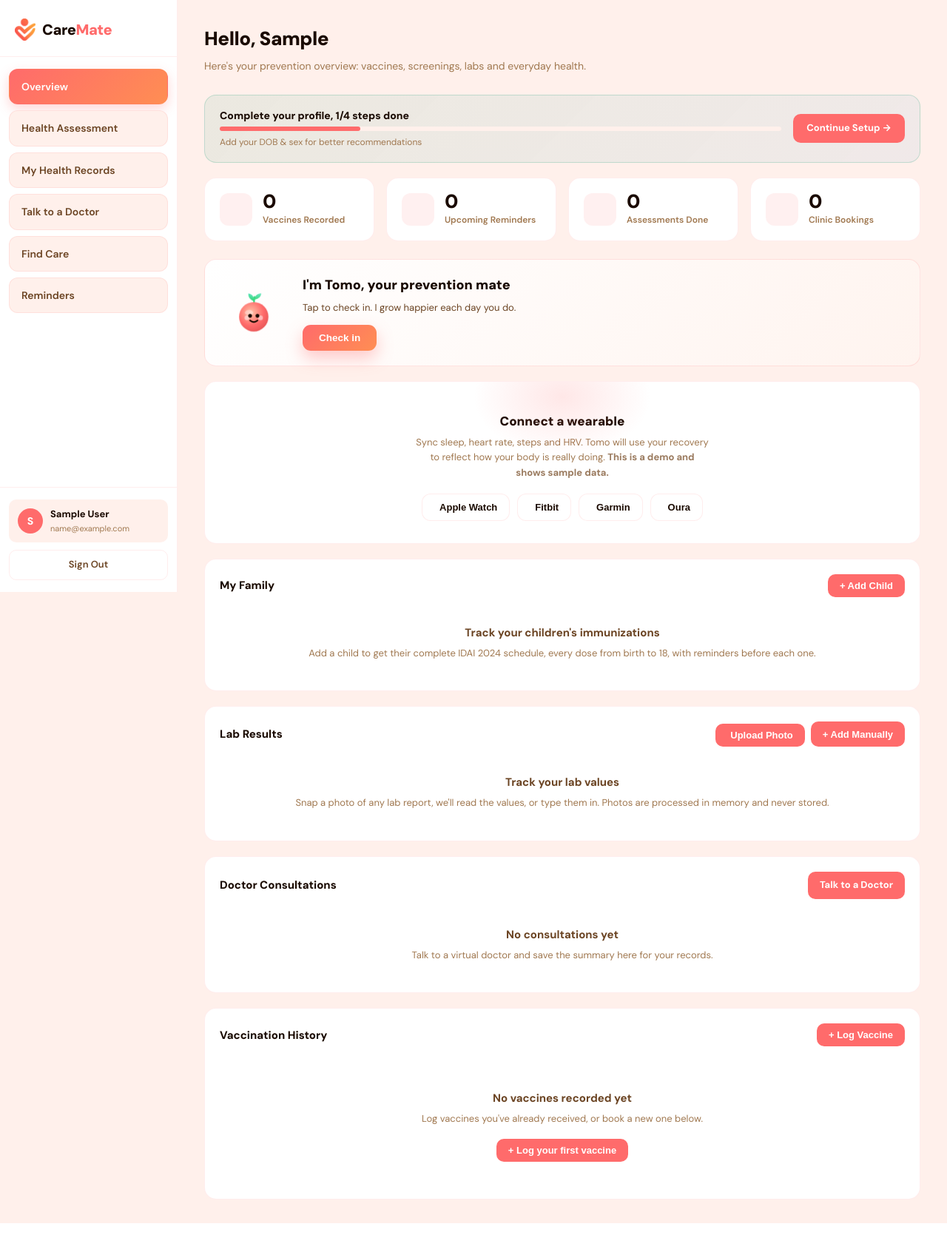
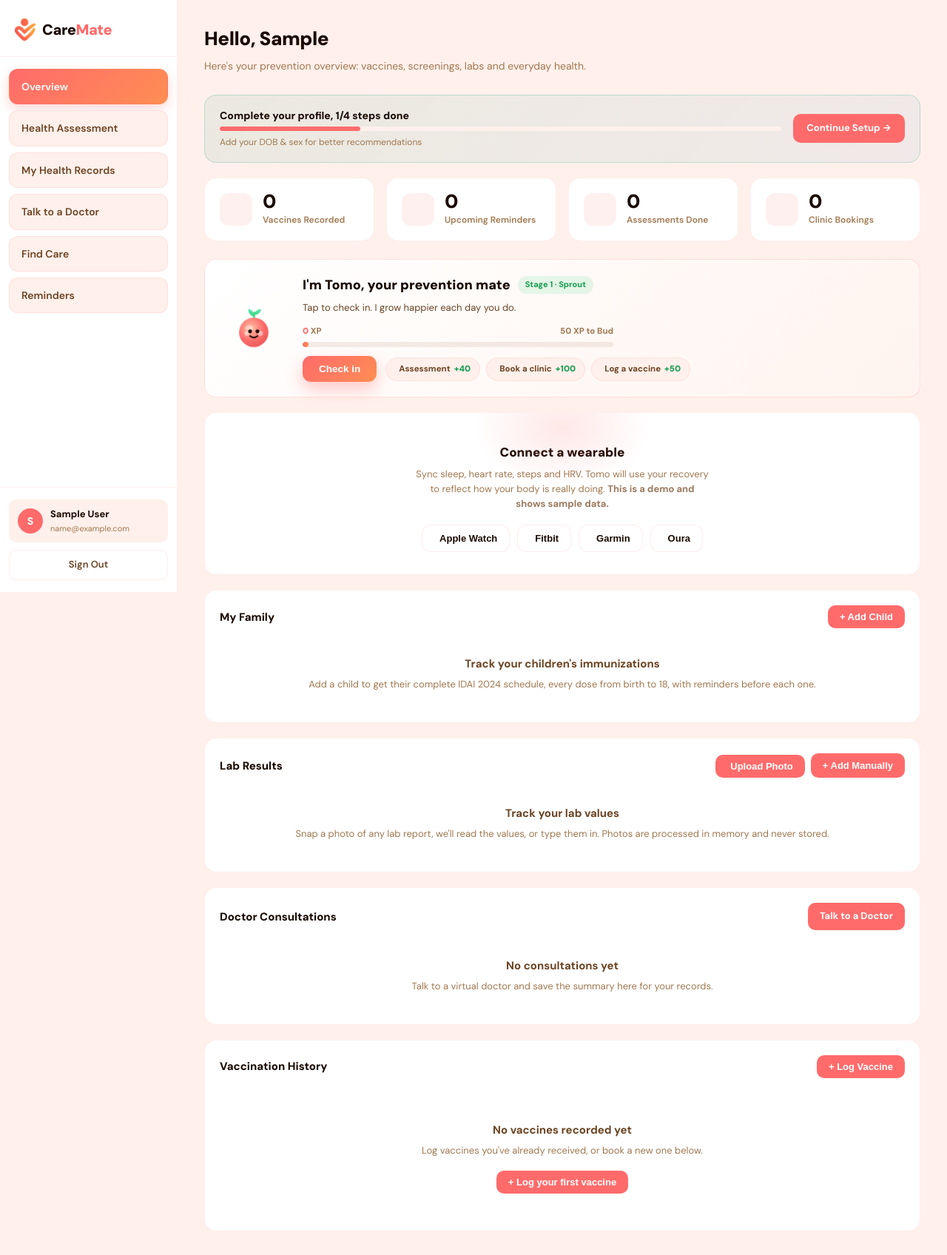
Before and after one commit to poilvetcarl-svg/CareMate, a Flask app: page /dashboard in a window 1280 px wide. Shown: the whole page at 74% size. Before the commit the page ends 1653 px from the top, so only its background shows below. Run offline with Flask 3, Linux system fonts and the light colour scheme; the visitor is signed in with stand-in values (Sample User, id 1); data that the repository does not hold is empty; some libraries are stand-ins or nearby versions.

Commit message:
Tomo growth engine: XP from real prevention actions + 4 evolution stages
- _pet_progress computes XP from live counts (checkins, assessments, labs, vaccines, consultations, bookings) + streak bonus; cheat-resistant, retroactive, no migration
- Stages: Sprout (0) > Bud (50) > Bloom (180) > Mythic (400); SVG stage layers (bud, flower, golden aura + sparkles)
- Dashboard: stage badge, XP progress bar, quest chips with XP values
- /api/checkin returns pet progress + evolved flag; live XP update + evolution celebration animation
- log_event for booking, vaccine_logged, lab_added (feeds /admin/metrics funnel)

Co-Authored-By: Claude Fable 5 <noreply@anthropic.com>

```diff
--- a/app.py
+++ b/app.py
@@ -1221,6 +1221,7 @@ def dashboard():
     checkin_streak = _checkin_streak(current_user.id)
     wearable_device = WearableDevice.query.filter_by(user_id=current_user.id).first()
     wearable = _simulated_wearable(current_user.id, today) if wearable_device else None
+    pet = _pet_progress(current_user.id)
     # Heal rows saved before a test existed in the reference table: re-match + re-flag
     _healed = False
     for lab in lab_results:
@@ -1249,7 +1250,8 @@ def dashboard():
         checkin_streak=checkin_streak,
         lab_reference=LAB_REFERENCE,
         wearable_device=wearable_device,
-        wearable=wearable
+        wearable=wearable,
+        pet=pet
     )
 
 
@@ -1381,6 +1383,7 @@ def add_lab_result():
         value=value, unit=request.form.get("unit") or (ref["unit"] if ref else ""),
         flag=flag_lab_value(key, value), date_taken=taken, source="manual"))
     db.session.commit()
+    log_event("lab_added", current_user.id, meta=test_name)
     flash("Lab result saved.", "success")
     return redirect(url_for("dashboard"))
 
@@ -1716,6 +1719,7 @@ def log_vaccine():
     )
     db.session.add(rec)
     db.session.commit()
+    log_event("vaccine_logged", current_user.id, meta=vaccine_name)
 
     if set_reminder and next_dose_date:
         from reminders import schedule_vaccine_reminders
@@ -1809,6 +1813,66 @@ def _checkin_streak(user_id):
     return streak
 
 
+# ── TOMO GROWTH ENGINE ────────────────────────────────────────────────────────
+# XP per prevention action. Verified real-world actions (booking a clinic,
+# logging a vaccine) are worth the most, daily habits keep him alive.
+PET_XP = {
+    "checkin": 10,       # daily body & mind check-in
+    "assessment": 40,    # completed health assessment
+    "lab": 30,           # lab result added
+    "vaccine": 50,       # vaccine logged
+    "consultation": 40,  # AI doctor consultation
+    "booking": 100,      # clinic booking (verified real-world action)
+    "streak_day": 5,     # bonus per day of current check-in streak
+}
+
+PET_STAGES = [
+    {"stage": 1, "name": "Sprout", "at": 0},
+    {"stage": 2, "name": "Bud", "at": 50},
+    {"stage": 3, "name": "Bloom", "at": 180},
+    {"stage": 4, "name": "Mythic", "at": 400},
+]
+
+
+def _pet_progress(user_id):
+    """Compute Tomo's XP and evolution stage from the user's real prevention
+    actions. Derived from live table counts, so it is cheat-resistant, needs no
+    migration, and retroactively rewards everything a user has already done."""
+    counts = {
+        "checkin": DailyCheckin.query.filter_by(user_id=user_id).count(),
+        "assessment": Assessment.query.filter_by(user_id=user_id).count(),
+        "lab": LabResult.query.filter_by(user_id=user_id).count(),
+        "vaccine": VaccinationRecord.query.filter_by(user_id=user_id).count(),
+        "consultation": ConsultationSummary.query.filter_by(user_id=user_id).count(),
+        "booking": Booking.query.filter_by(user_id=user_id).count(),
+    }
+    streak = _checkin_streak(user_id)
+    xp = sum(counts[k] * PET_XP[k] for k in counts) + streak * PET_XP["streak_day"]
+
+    current = PET_STAGES[0]
+    for s in PET_STAGES:
+        if xp >= s["at"]:
+            current = s
+    nxt = next((s for s in PET_STAGES if s["at"] > xp), None)
+    if nxt:
+        span = nxt["at"] - current["at"]
+        pct = int((xp - current["at"]) / span * 100) if span else 100
+    else:
+        pct = 100
+    return {
+        "xp": xp,
+        "stage": current["stage"],
+        "stage_name": current["name"],
+        "next_name": nxt["name"] if nxt else None,
+        "next_at": nxt["at"] if nxt else None,
+        "to_next": (nxt["at"] - xp) if nxt else 0,
+        "pct": max(2, min(100, pct)),
+        "counts": counts,
+        "streak": streak,
+        "xp_values": PET_XP,
+    }
+
+
 def log_event(name, user_id=None, meta=None):
     """Record a product-analytics event. Best-effort, never breaks the request."""
     try:
@@ -1830,6 +1894,7 @@ def daily_checkin():
     except (TypeError, ValueError):
         return jsonify({"error": "invalid"}), 400
     today = date.today()
+    stage_before = _pet_progress(current_user.id)["stage"]
     row = DailyCheckin.query.filter_by(user_id=current_user.id, day=today).first()
     if not row:
         row = DailyCheckin(user_id=current_user.id, day=today)
@@ -1839,7 +1904,9 @@ def daily_checkin():
     row.note = (data.get("note") or "")[:280]
     db.session.commit()
     log_event("checkin", current_user.id)
-    return jsonify({"ok": True, "streak": _checkin_streak(current_user.id)})
+    pet = _pet_progress(current_user.id)
+    return jsonify({"ok": True, "streak": pet["streak"], "pet": pet,
+                    "evolved": pet["stage"] > stage_before})
 
 
 def _summarize_consultation(transcript, doctor_name=""):
@@ -2093,6 +2160,7 @@ def book_clinic():
     )
     db.session.add(booking)
     db.session.commit()
+    log_event("booking", current_user.id, meta=vaccine_name or clinic.name)
 
     # Schedule reminders for the booking date
     from reminders import schedule_vaccine_reminders
--- a/static/css/dashboard.css
+++ b/static/css/dashboard.css
@@ -973,6 +973,30 @@
 .mate-headline { display: flex; align-items: center; gap: 10px; }
 .mate-title { font-size: 18px; font-weight: 900; color: var(--text-primary); }
 .mate-tagline { font-size: 12px; font-weight: 700; color: var(--text-muted); }
+.mate-stage { font-size: 11px; font-weight: 800; color: #1b9e54; background: rgba(46,213,115,0.12); padding: 3px 10px; border-radius: 20px; }
+
+/* XP + growth */
+.mate-xp { margin: 2px 0 12px; max-width: 420px; }
+.mate-xp-top { display: flex; justify-content: space-between; font-size: 11.5px; font-weight: 700; color: var(--text-muted); margin-bottom: 5px; }
+.mate-xp-top b { color: var(--coral); font-weight: 900; }
+.mate-xp-track { height: 7px; border-radius: 8px; background: rgba(160,120,90,0.13); overflow: hidden; }
+.mate-xp-track i { display: block; height: 100%; border-radius: 8px; background: linear-gradient(90deg, var(--coral), #FF8E53); transition: width .8s cubic-bezier(.2,.8,.2,1); }
+.mate-actions-row { display: flex; align-items: center; gap: 12px; flex-wrap: wrap; }
+.mate-quests { display: flex; gap: 8px; flex-wrap: wrap; }
+.mate-quest { display: inline-flex; align-items: center; gap: 5px; font-size: 11.5px; font-weight: 700; color: var(--text-secondary); background: var(--bg-secondary); border: 1px solid var(--border); border-radius: 20px; padding: 6px 12px; text-decoration: none; transition: border-color .15s, transform .15s; }
+.mate-quest b { color: #1b9e54; font-weight: 900; }
+.mate-quest i { color: var(--coral); font-size: 14px; }
+.mate-quest:hover { border-color: var(--coral); transform: translateY(-1px); }
+
+/* evolution burst */
+.mate-svg.evolve { animation: mateEvolve 1.5s ease; }
+@keyframes mateEvolve {
+  0% { transform: scale(1); filter: none; }
+  25% { transform: scale(1.18) rotate(-4deg); filter: drop-shadow(0 0 14px rgba(255,217,61,0.9)); }
+  50% { transform: scale(0.96) rotate(3deg); filter: drop-shadow(0 0 20px rgba(255,217,61,0.7)); }
+  75% { transform: scale(1.1); filter: drop-shadow(0 0 12px rgba(255,217,61,0.5)); }
+  100% { transform: scale(1); filter: none; }
+}
 .mate-streak { position: absolute; top: 16px; right: 18px; font-size: 11px; font-weight: 800; color: var(--coral); background: rgba(255,107,107,0.1); padding: 4px 11px; border-radius: 20px; }
 .mate-state { font-size: 13px; color: var(--text-secondary); line-height: 1.5; margin: 6px 0 14px; }
 .mate-btn { background: linear-gradient(135deg,var(--coral),#FF8E53); color:#fff; border:none; border-radius:11px; padding:10px 22px; font-size:13.5px; font-weight:800; cursor:pointer; box-shadow:0 10px 22px rgba(255,107,107,0.35); transition: transform .15s; }
--- a/templates/user_dashboard.html
+++ b/templates/user_dashboard.html
@@ -113,16 +113,36 @@
            data-name="{{ (current_user.name.split()[0] if current_user.name else 'friend') }}"
            data-wear="{{ wearable.wellness if wearable else '' }}"
            data-wear-sleep="{{ wearable.sleep_label if wearable else '' }}"
-           data-wear-steps="{{ wearable.steps_label if wearable else '' }}">
+           data-wear-steps="{{ wearable.steps_label if wearable else '' }}"
+           data-stage="{{ pet.stage }}">
         <div class="mate-row">
           <div class="mate-pet" id="matePet">{% include "_mate_pet.svg" %}</div>
           <div class="mate-info">
             <div class="mate-headline">
               <span class="mate-title">I'm Tomo, your prevention mate</span>
+              <span class="mate-stage" id="mateStage">Stage {{ pet.stage }} · {{ pet.stage_name }}</span>
               <span class="mate-streak" id="mateStreak"><i class="ti ti-flame"></i> <b id="mateStreakNum">0</b>-day bond</span>
             </div>
             <div class="mate-state" id="mateState">Tap to check in. I grow happier each day you do.</div>
-            <button class="mate-btn" id="mateBtn" onclick="openMate()">Check in</button>
+
+            <div class="mate-xp">
+              <div class="mate-xp-top">
+                <span><b id="mateXpNum">{{ pet.xp }}</b> XP</span>
+                <span id="mateXpNext">{% if pet.next_name %}{{ pet.to_next }} XP to {{ pet.next_name }}{% else %}Fully evolved{% endif %}</span>
+              </div>
+              <div class="mate-xp-track"><i id="mateXpFill" style="width:{{ pet.pct }}%"></i></div>
+            </div>
+
+            <div class="mate-actions-row">
+              <button class="mate-btn" id="mateBtn" onclick="openMate()">Check in</button>
+              <div class="mate-quests">
+                {% if pet.counts.assessment == 0 %}
+                <a class="mate-quest" href="/#assessment"><i class="ti ti-clipboard-heart"></i> Assessment <b>+{{ pet.xp_values.assessment }}</b></a>
+                {% endif %}
+                <a class="mate-quest" href="/clinics"><i class="ti ti-map-pin"></i> Book a clinic <b>+{{ pet.xp_values.booking }}</b></a>
+                <a class="mate-quest" href="#" onclick="document.getElementById('logModal').classList.remove('hidden');return false"><i class="ti ti-vaccine"></i> Log a vaccine <b>+{{ pet.xp_values.vaccine }}</b></a>
+              </div>
+            </div>
           </div>
         </div>
       </div>
@@ -877,6 +897,16 @@ async function disconnectWatch(){
   const wear = parseInt(card.dataset.wear) || null;   // smartwatch recovery 1..5
   const petWear = document.querySelector('#wearTomo');
   if (petWear && wear) setFace(petWear, wear);         // mini Tomo on the device card
+
+  // evolution stage: reveal the SVG layers for the current stage (1..4)
+  let stage = parseInt(card.dataset.stage) || 1;
+  function setStage(root, st){
+    if (!root) return;
+    root.querySelectorAll('.mate-s2').forEach(el => el.style.display = st >= 2 ? '' : 'none');
+    root.querySelectorAll('.mate-s3').forEach(el => el.style.display = st >= 3 ? '' : 'none');
+    root.querySelectorAll('.mate-s4').forEach(el => el.style.display = st >= 4 ? '' : 'none');
+  }
+  function applyStageAll(st){ [petSmall, petBig, petWear].forEach(p => setStage(p, st)); }
   function refreshCard(){
     if (streak>0){ streakNum.textContent = streak; streakEl.style.display='inline-flex'; }
     else streakEl.style.display='none';
@@ -928,10 +958,12 @@ async function disconnectWatch(){
   window.saveMate = async function(){
     const b=+bodyS.value, m=+mindS.value, avg=(b+m)/2;
     const btn=document.getElementById('mateSave'); btn.disabled=true; btn.textContent='Saving…';
+    let evolved=false, petData=null;
     try {
       const r = await fetch('/api/checkin', { method:'POST', headers:{'Content-Type':'application/json'}, body: JSON.stringify({body:b,mind:m}) });
-      if (r.ok){ const d=await r.json(); streak=d.streak||streak; saved={body:b,mind:m}; }
+      if (r.ok){ const d=await r.json(); streak=d.streak||streak; saved={body:b,mind:m}; evolved=!!d.evolved; petData=d.pet||null; }
     } catch(e){}
+    if (petData) updatePetProgress(petData, evolved);
     celebrate(petBig);
     const act=document.getElementById('mateAction');
     let html;
@@ -953,6 +985,25 @@ async function disconnectWatch(){
     refreshCard();
   };
 
+  // live XP + evolution updates after a check-in
+  function updatePetProgress(p, didEvolve){
+    const xpNum=document.getElementById('mateXpNum'), xpNext=document.getElementById('mateXpNext'),
+          xpFill=document.getElementById('mateXpFill'), stEl=document.getElementById('mateStage');
+    if (xpNum)  xpNum.textContent = p.xp;
+    if (xpNext) xpNext.textContent = p.next_name ? (p.to_next + ' XP to ' + p.next_name) : 'Fully evolved';
+    if (xpFill) xpFill.style.width = p.pct + '%';
+    if (stEl)   stEl.textContent = 'Stage ' + p.stage + ' · ' + p.stage_name;
+    if (p.stage !== stage || didEvolve){
+      stage = p.stage;
+      applyStageAll(stage);
+      if (didEvolve){
+        speech.textContent = "I evolved! I'm a " + p.stage_name + " now, thank you for taking care of us both.";
+        const svg = petBig && petBig.querySelector('.mate-svg');
+        if (svg){ svg.classList.add('evolve'); setTimeout(()=>svg.classList.remove('evolve'), 1600); }
+      }
+    }
+  }
+
   // mindful minute (the low-mood CTA, not a doctor)
   let breatheTimer=null;
   window.openBreathe = function(){
@@ -969,6 +1020,7 @@ async function disconnectWatch(){
   };
 
   refreshCard();
+  applyStageAll(stage);
 })();
 </script>
 </body>
```
Also changed, not shown: templates/_mate_pet.svg.
